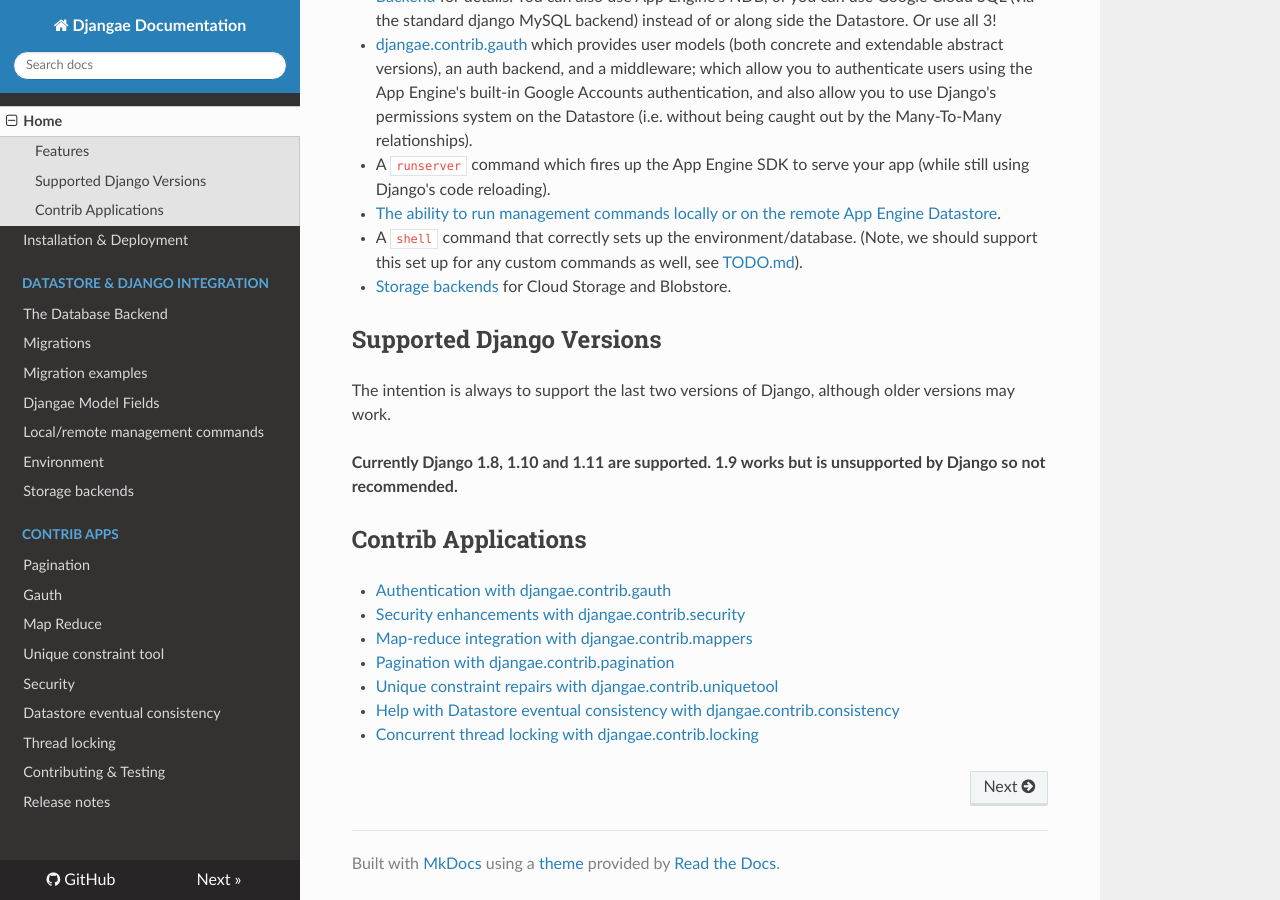
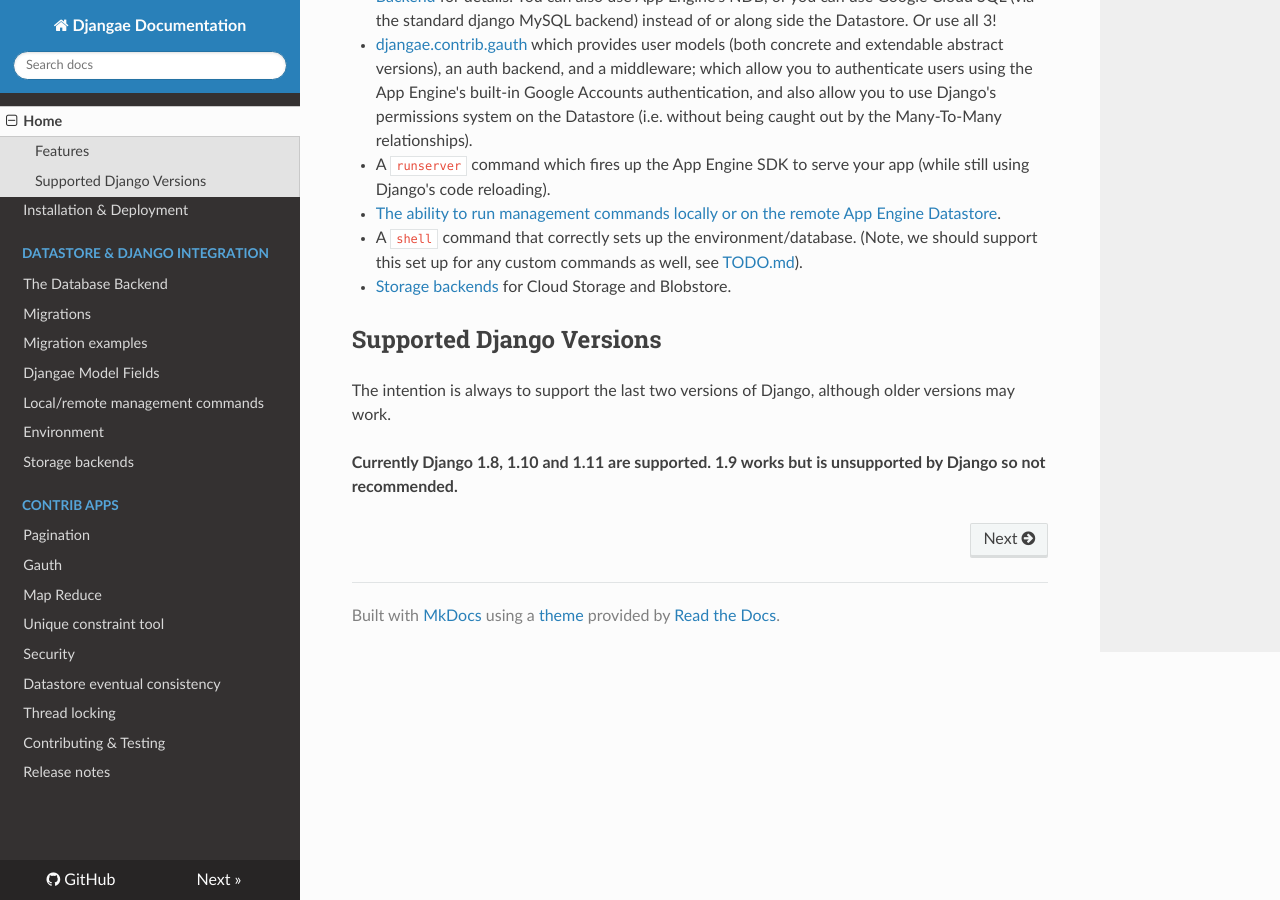
Before and after one commit to wittfabian/djangae, an MkDocs documentation site: the page built from docs/index.md, in a window 1280 px wide and 900 px high, scrolled down 711 px. Built offline with MkDocs 1.6.1, drawn with Linux system fonts in a browser that asks for light colours; nearby versions of some CDN libraries; old or Windows-style settings are respelled for this version of MkDocs.

Commit message:
Remove Contrib Applications section from docs index page.
The contrib apps already have their own section in the docs navigation menu, so there's no need to repeat it here.

```diff
--- a/docs/index.md
+++ b/docs/index.md
@@ -31,13 +31,3 @@
 The intention is always to support the last two versions of Django, although older versions may work.
 
 **Currently Django 1.8, 1.10 and 1.11 are supported. 1.9 works but is unsupported by Django so not recommended.**
-
-## Contrib Applications
-
- - [Authentication with djangae.contrib.gauth](gauth.md)
- - [Security enhancements with djangae.contrib.security](security.md)
- - [Map-reduce integration with djangae.contrib.mappers](mappers.md)
- - [Pagination with djangae.contrib.pagination](pagination.md)
- - [Unique constraint repairs with djangae.contrib.uniquetool](uniquetool.md)
- - [Help with Datastore eventual consistency with djangae.contrib.consistency](consistency.md)
- - [Concurrent thread locking with djangae.contrib.locking](locking.md)
```
